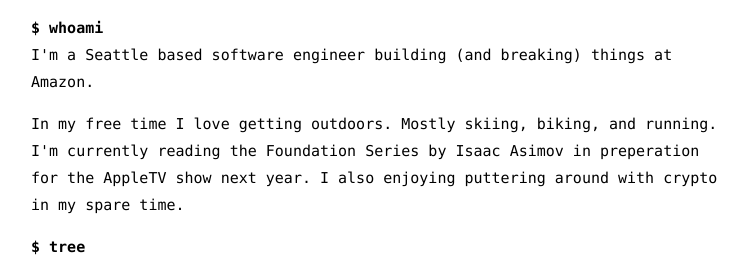
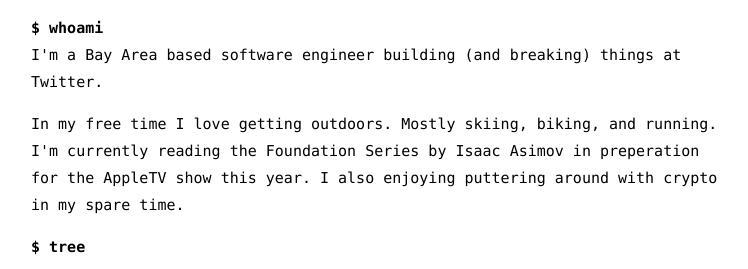
Before and after one commit to chriswr95/personal-website, a React (Create React App) app: page / in a window 1280 px wide. Shown: the top 269 px of the page, without its empty margins (259-1007 px from the left). Built offline with nearby package versions, Linux system fonts and the light colour scheme.

Commit message:
upgrade dependencies

```diff
--- a/src/Pages/Home.js
+++ b/src/Pages/Home.js
@@ -10,11 +10,11 @@ function Home() {
           <p>
             <strong> $ whoami </strong>
             <br></br>
-            I'm a Seattle based software engineer building (and breaking) things at Amazon.
+            I'm a Bay Area based software engineer building (and breaking) things at Twitter.
           </p>
           <p>
             In my free time I love getting outdoors. Mostly skiing, biking, and running.
-            I'm currently reading the Foundation Series by Isaac Asimov in preperation for the AppleTV show next year.
+            I'm currently reading the Foundation Series by Isaac Asimov in preperation for the AppleTV show this year.
             I also enjoying puttering around with crypto in my spare time.
           </p>
           <Tree />
```
Also changed, not shown: 1 other file (tests, documents, lock files or other folders).
